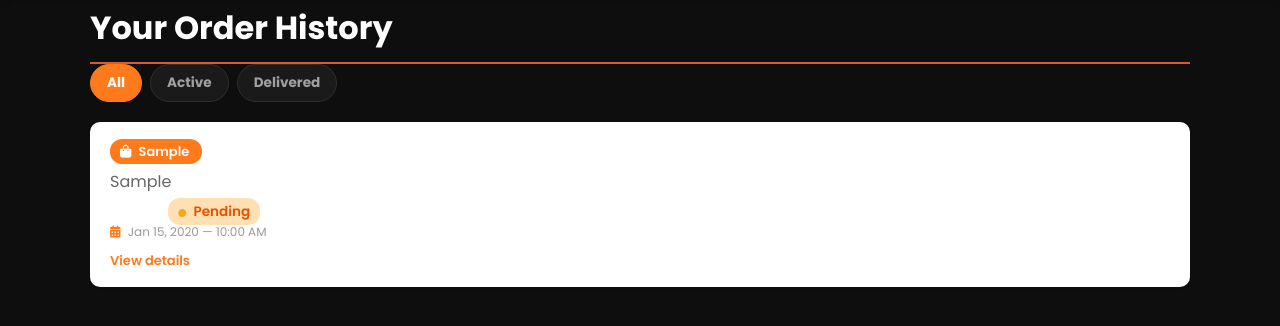
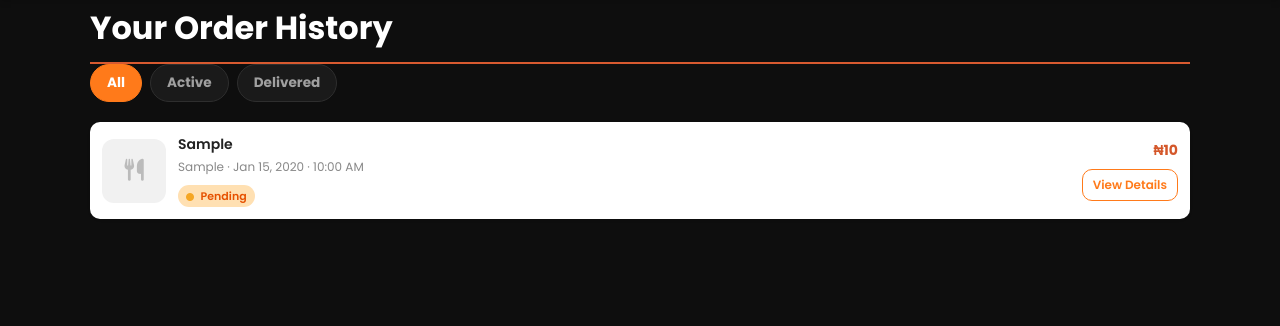
Before and after one commit to imisioluwa1203/restaurant_app, a Flask app: page /history in a window 1280 px wide. Shown: the part 81-407 px from the top of the page. Run offline with Flask 3, Linux system fonts and the light colour scheme; a user stored in the database is signed in; tables that the repository leaves empty hold one stand-in row (values such as "Sample post"); some libraries are stand-ins or nearby versions.

Commit message:
Order history cards with item pictures

```diff
--- a/app.py
+++ b/app.py
@@ -322,6 +322,18 @@
         abort(403)
     return render_template('order_details.html', order=order)
 
+def first_item_image(items_text, menu_images):
+    for part in (items_text or '').split(';'):
+        part = part.strip()
+        if not part:
+            continue
+        bits = part.split(' ', 1)
+        name = bits[1] if bits[0].isdigit() and len(bits) > 1 else part
+        name = name.split(' (')[0].strip()
+        if name in menu_images:
+            return menu_images[name]
+    return None
+
 @app.route('/history')
 @login_required
 def history():
@@ -332,7 +344,9 @@
     elif status_filter == 'Active':
         query = query.filter(Order.status != 'Delivered')
     orders = query.all()
-    return render_template('history.html', orders=orders, status_filter=status_filter)
+    menu_images = {m.name: m.image_url for m in MenuItem.query.all() if m.image_url}
+    thumbs = {o.id: first_item_image(o.items, menu_images) for o in orders}
+    return render_template('history.html', orders=orders, status_filter=status_filter, thumbs=thumbs)
 
 @app.route('/profile', methods=['GET', 'POST'])
 @login_required
--- a/static/style.css
+++ b/static/style.css
@@ -1742,3 +1742,15 @@
 
 .od-link { display: inline-block; margin-top: 8px; color: #ff7a1a; font-weight: 600; font-size: 13px; text-decoration: none; }
 .order-card .od-link { display: block; margin-top: 10px; }
+
+.oh-card { display: flex; align-items: center; gap: 12px; padding: 12px; }
+.oh-thumb { width: 64px; height: 64px; flex: 0 0 64px; border-radius: 12px; overflow: hidden; background: #f1f1f1; display: flex; align-items: center; justify-content: center; }
+.oh-thumb img { width: 100%; height: 100%; object-fit: cover; display: block; }
+.oh-thumb-ph { color: #bbb; font-size: 22px; }
+.oh-main { flex: 1; min-width: 0; }
+.oh-title { margin: 0 0 3px; font-size: 14px; font-weight: 600; color: #222; display: -webkit-box; -webkit-line-clamp: 2; -webkit-box-orient: vertical; overflow: hidden; }
+.oh-date { margin: 0 0 6px; font-size: 12px; color: #888; }
+.oh-side { display: flex; flex-direction: column; align-items: flex-end; gap: 8px; }
+.oh-total { font-size: 14px; color: #d4572a; }
+.oh-btn { padding: 6px 10px; font-size: 12px; border: 1px solid #ff7a1a; border-radius: 10px; color: #ff7a1a; font-weight: 600; text-decoration: none; white-space: nowrap; }
+.oh-card .status-badge { font-size: 11px; padding: 3px 8px; }
--- a/templates/history.html
+++ b/templates/history.html
@@ -11,26 +11,24 @@
        </div>
     {% if orders %}
         {% for order in orders %}
-            <div class="order-card">
-                <p class="order-header">
-                   <span class="order-type-badge">
-                        <i class="fa-solid {% if order.order_type == 'Delivery' %}fa-motorcycle{% else %}fa-bag-shopping{% endif %}"></i>
-                        {{ order.order_type }}
-                   </span>
-                    Total: ₦{{ order.total }}
-                </p>
-                 <p class="order-items">{{ order.items }}</p>
-                <p>Status:
-                    <span class="status-badge status-{{ order.status | lower | replace(' ', '-') }}">
-                        <i class="fa-solid fa-circle status-dot"></i> {{ order.status }}
-                    </span>
-                </p>
-               <p class="order-date">
-                    <i class="fa-solid fa-calendar-days"></i>
-                    {{ order.created_at.strftime('%b %d, %Y — %I:%M %p') }}
-                   <a class="od-link" href="{{ url_for('order_details', order_id=order.id) }}">View details</a>
-               </p>
-            </div>
+           <div class="order-card oh-card">
+              <div class="oh-thumb">
+                {% if thumbs.get(order.id) %}
+                  <img src="{{ thumbs[order.id] }}" alt="">
+                {% else %}
+                  <span class="oh-thumb-ph"><i class="fa-solid fa-utensils"></i></span>
+                {% endif %}
+              </div>
+              <div class="oh-main">
+                <p class="oh-title">{{ order.items }}</p>
+                <p class="oh-date">{{ order.order_type }} · {{ order.created_at.strftime('%b %d, %Y · %I:%M %p') }}</p>
+                <span class="status-badge status-{{ order.status | lower | replace(' ', '-') }}"><i class="fa-solid fa-circle status-dot"></i> {{ order.status }}</span>
+              </div>
+              <div class="oh-side">
+                <strong class="oh-total">₦{{ order.total }}</strong>
+                <a class="oh-btn" href="{{ url_for('order_details', order_id=order.id) }}">View Details</a>
+              </div>
+           </div>
         {% endfor %}
     {% else %}
         <p>No past orders yet.</p>
--- a/templates/order_details.html
+++ b/templates/order_details.html
@@ -37,7 +37,7 @@
   <div class="od-card">
     <h2 class="od-h2">Items</h2>
     {% if items_text %}
-      {% for line in items_text.split(', ') %}
+     {% for line in items_text.split('; ') %}
       <div class="od-item">{{ line }}</div>
       {% endfor %}
     {% else %}
```
